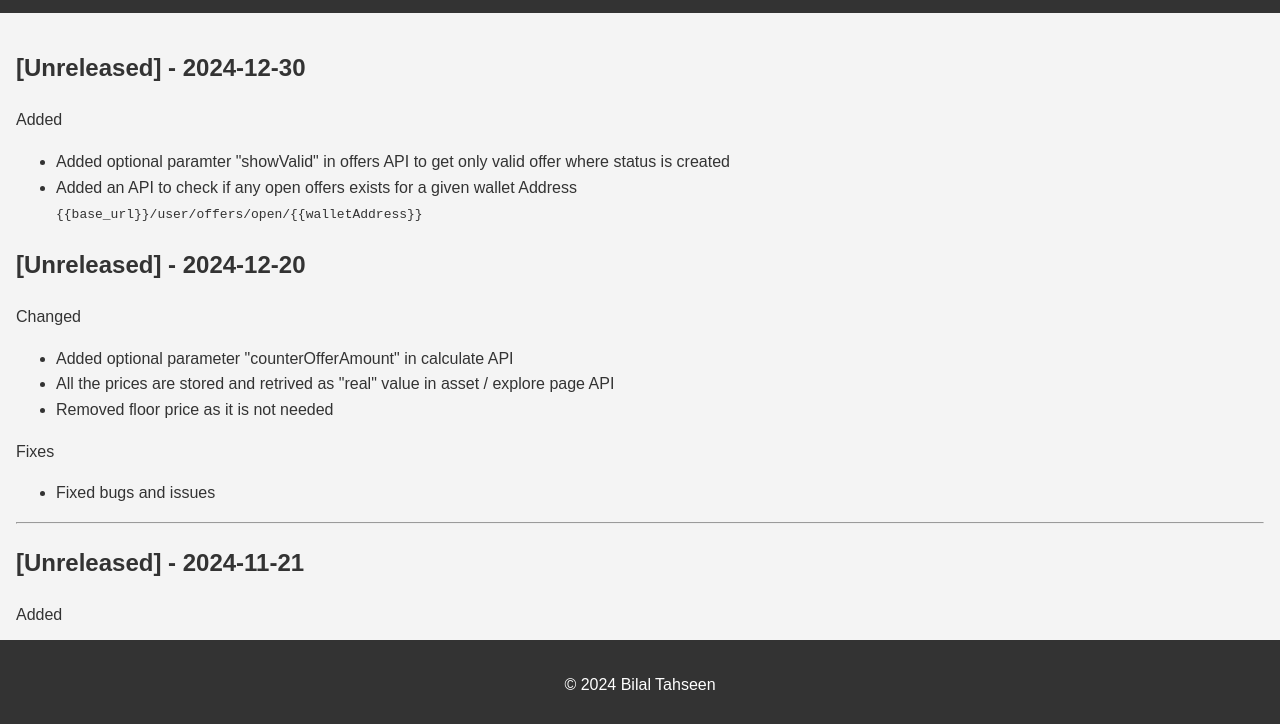
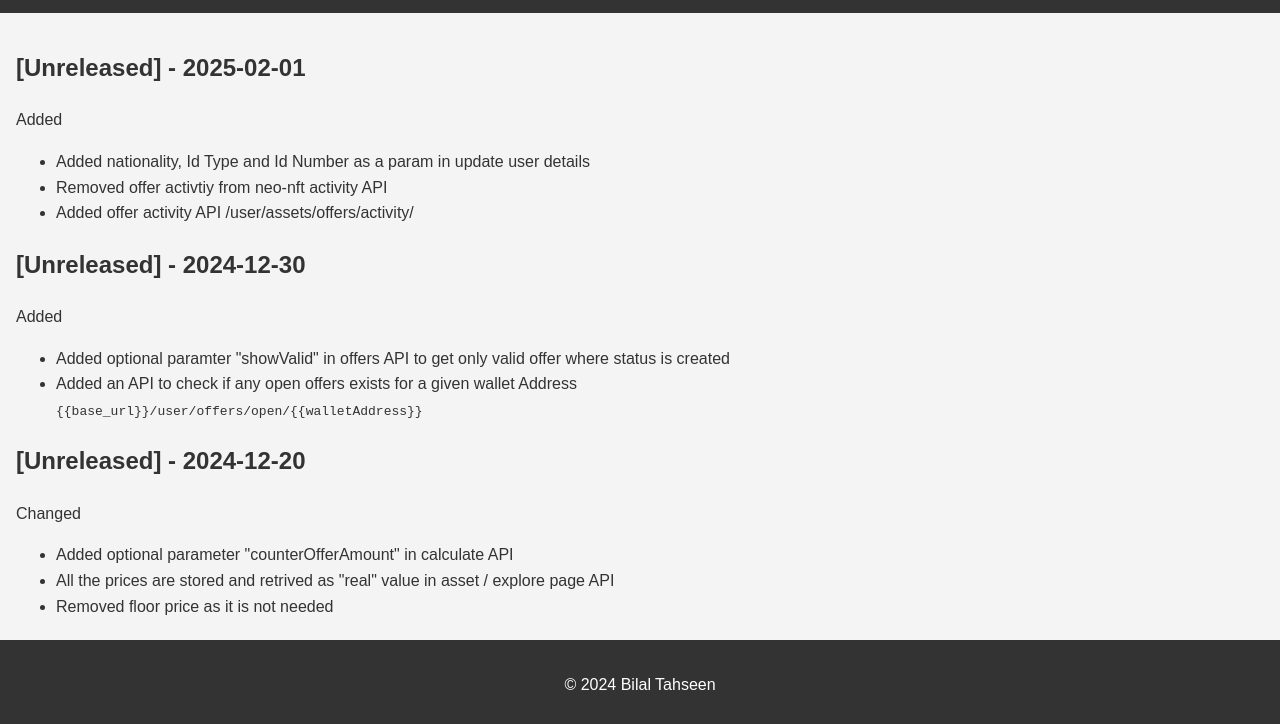
Before and after one commit to bilaltahseen/hesa-wallet-changelogs, a website built with Vite: page index.html in a window 1280 px wide. Shown: the part 70-794 px from the top of the page. Built offline with nearby package versions, Linux system fonts and the light colour scheme.

Commit message:
update index.html to include unreleased changes for user details API, adding nationality, Id Type, and Id Number parameters, and removing offer activity from neo-nft activity API

```diff
--- a/index.html
+++ b/index.html
@@ -11,6 +11,15 @@
     <h1>Welcome to Hesa Wallet Changelogs</h1>
   </header>
   <main>
+    <section>
+      <h2>[Unreleased] - 2025-02-01</h2>
+      <p>Added</p>
+      <ul>
+        <li>Added nationality, Id Type and Id Number as a param in update user details</li>
+        <li>Removed offer activtiy from neo-nft activity API</li>
+        <li>Added offer activity API /user/assets/offers/activity/</li>
+      </ul>
+    </section>
     <section>
       <h2>[Unreleased] - 2024-12-30</h2>
       <p>Added</p>
```
